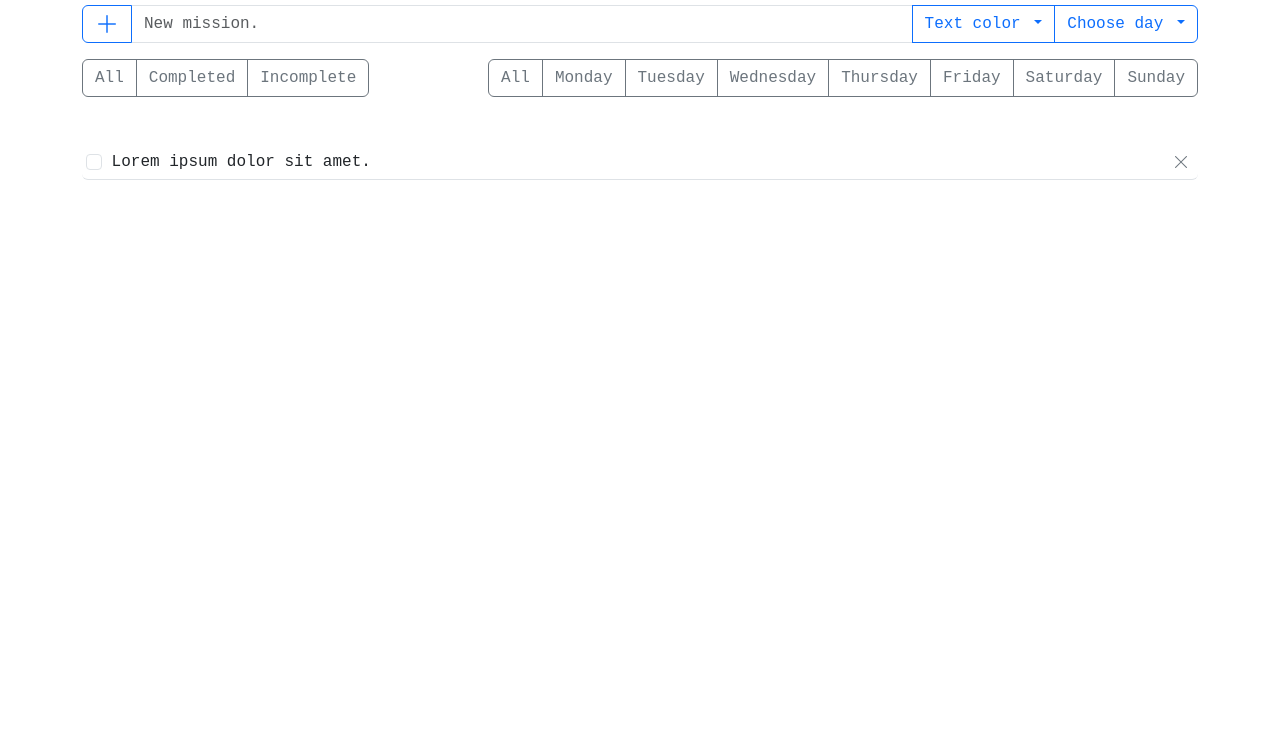
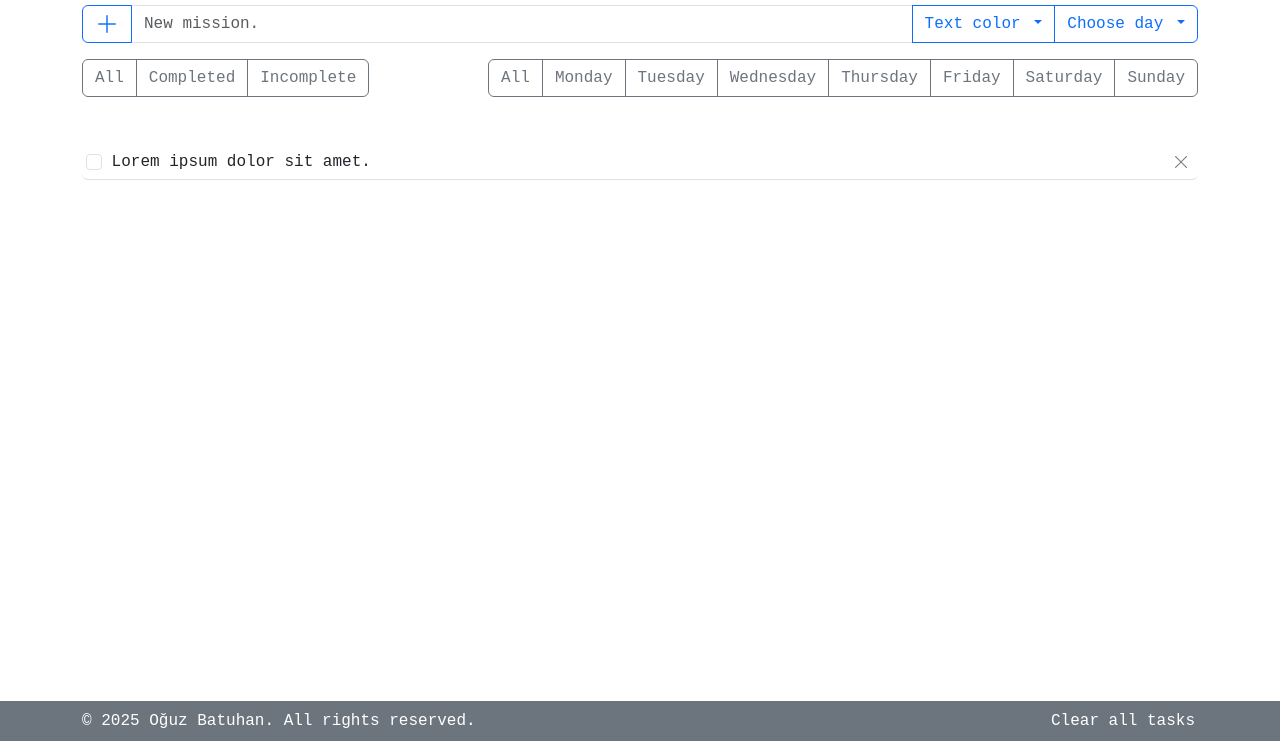
Before and after one commit to oguzbatuhan/web-dev-learning-projects, a website: page 02-habit-tracker-app/index.html in a window 1280 px wide. Shown: the part 59-800 px from the top of the page. Drawn offline with nearby package versions, Linux system fonts and the light colour scheme; a web font is replaced by a local one.

Commit message:
[02-habit-tracker-app] Add footer section with copyright info and 'Clear all tasks' button

```diff
--- a/02-habit-tracker-app/index.html
+++ b/02-habit-tracker-app/index.html
@@ -28,12 +28,12 @@
   </head>
   <body>
     <header>
-      <h1 class="h1 text-center mt-2 text-primary">Todo List</h1>
+      <h1 class="h1 text-center pt-2 text-primary">Todo List</h1>
     </header>
 
     <main>
       <!-- adding and filtering tasks -->
-      <section class="container">
+      <div class="container">
         <!-- new mission -->
         <div class="input-group mb-3 dropdown">
           <button
@@ -245,9 +245,9 @@
             </button>
           </div>
         </div>
-      </section>
+      </div>
       <!-- tasks -->
-      <section>
+      <div>
         <div class="container mt-5" id="tasks">
           <ul class="list-unstyled form">
             <li
@@ -268,10 +268,19 @@
             </li>
           </ul>
         </div>
-      </section>
+      </div>
     </main>
 
-    <footer></footer>
+    <footer>
+      <div class="container d-flex justify-content-between align-items-center">
+        <div>
+          <p class="m-0">&copy; 2025 Oğuz Batuhan. All rights reserved.</p>
+        </div>
+        <div>
+          <button class="button-clear-all">Clear all tasks</button>
+        </div>
+      </div>
+    </footer>
 
     <script src="script.js"></script>
     <script
--- a/02-habit-tracker-app/styles.css
+++ b/02-habit-tracker-app/styles.css
@@ -1,3 +1,17 @@
+:root {
+  --bs-primary: #0d6efd;
+  --bs-secondary: #6c757d;
+  --bs-success: #198754;
+  --bs-danger: #dc3545;
+  --bs-warning: #ffc107;
+  --bs-info: #0dcaf0;
+  --bs-light: #f8f9fa;
+  --bs-dark: #212529;
+  --bs-white: #ffffff;
+  --bs-gray: #6c757d;
+  --bs-gray-dark: #343a40;
+}
+
 * {
   margin: 0;
   padding: 0;
@@ -9,12 +23,41 @@
   font-family: "Courier New", Courier, monospace;
 }
 
+body {
+  min-height: 100vh;
+  display: flex;
+  flex-direction: column;
+}
+
+footer {
+  margin-top: auto;
+  display: flex;
+  align-items: center;
+  width: 100vw;
+  height: 40px;
+  background-color: var(--bs-secondary);
+  color: var(--bs-white);
+}
+
+.button-clear-all {
+  color: var(--bs-white);
+  border: 0;
+  background-color: var(--bs-secondary);
+  min-width: 150px;
+  transition: all 0.3s ease;
+  border-radius: 10px;
+}
+.button-clear-all:hover {
+  color: var(--bs-white);
+  background-color: var(--bs-danger);
+}
+
 .todo-item {
   transition: background-color 0.3s ease;
   padding-top: 0.8rem;
 }
 .todo-item:hover {
-  background-color: rgba(0, 0, 0, 0.05);
+  background-color: var(--bs-light);
 }
 
 .delete-button {
@@ -22,19 +65,16 @@
   border: none;
   padding: 5px;
   border-radius: 50%;
-  background-color: white;
+  background-color: var(--bs-white);
   color: #6c757d;
 }
 .delete-button:hover {
-  background-color: #dc3545;
-  color: white;
+  background-color: var(--bs-danger);
+  color: var(--bs-white);
 }
 
 input,
-i {
+i,
+p {
   cursor: pointer;
 }
-
-.todo-item {
-  transition: background-color 0.3s ease;
-}
```
